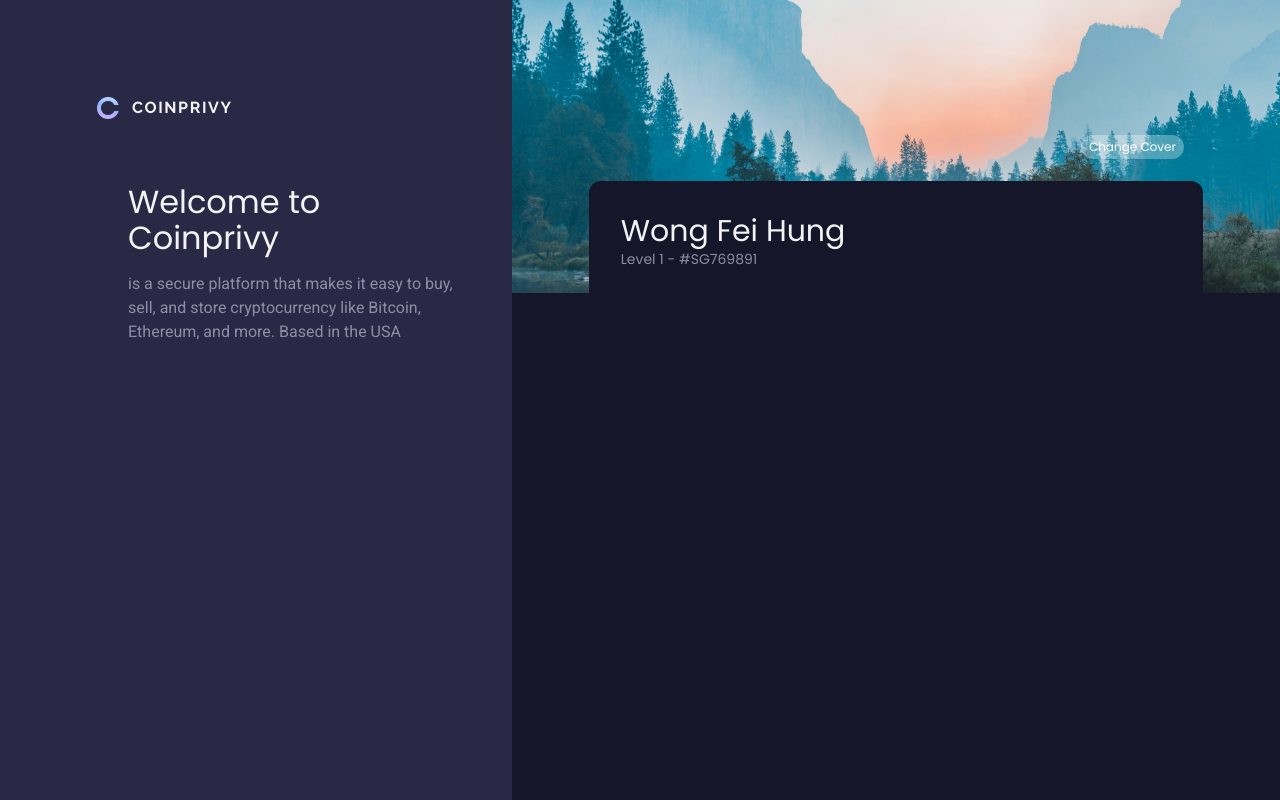
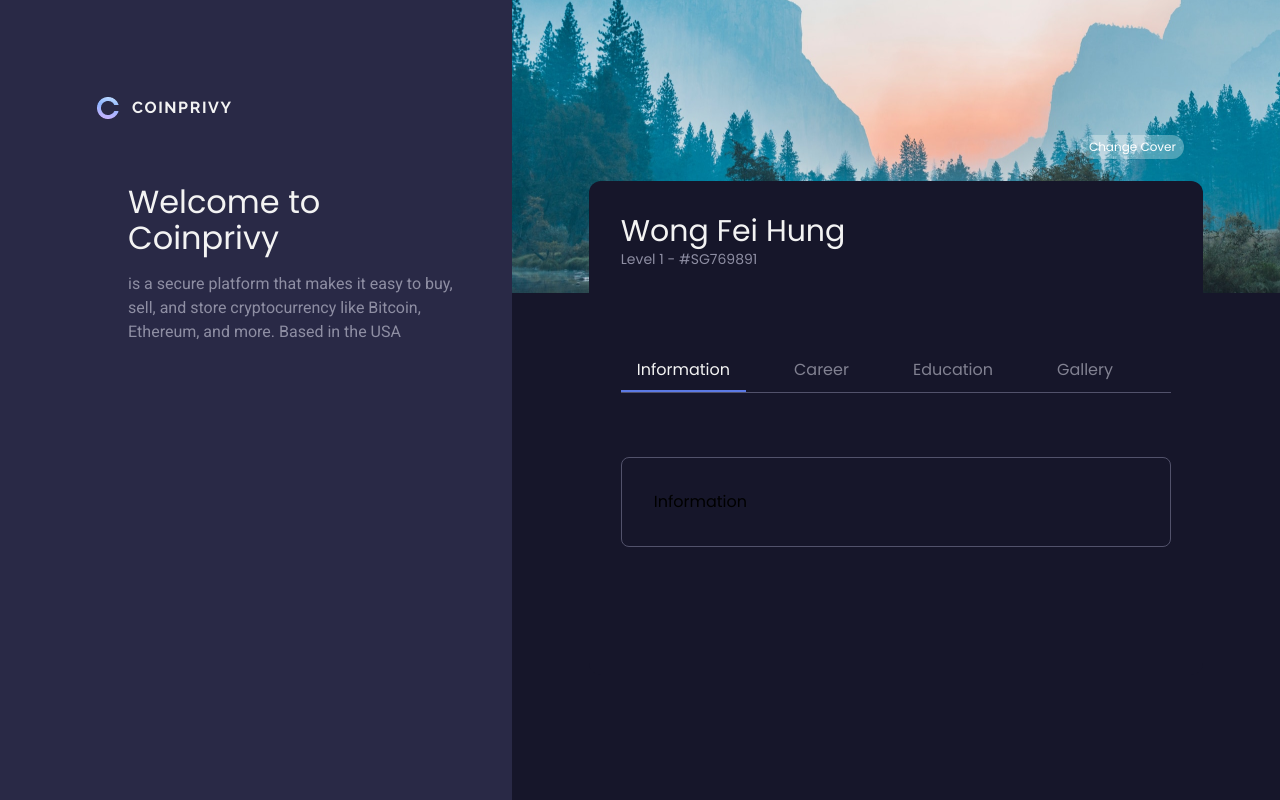
Before and after one commit to fadhilradh/profilio, a Next.js app: page /profile in a window 1280 px wide. Built offline with nearby package versions, Linux system fonts and the light colour scheme; no server answers.

Commit message:
add profile components

```diff
--- /dev/null
+++ b/app/Profile/Career.tsx
@@ -0,0 +1,7 @@
+import React from 'react'
+
+const Career = () => {
+  return <div>Career</div>
+}
+
+export default Career
--- /dev/null
+++ b/app/Profile/Education.tsx
@@ -0,0 +1,7 @@
+import React from 'react'
+
+const Education = () => {
+  return <div>Education</div>
+}
+
+export default Education
--- /dev/null
+++ b/app/Profile/Gallery.tsx
@@ -0,0 +1,7 @@
+import React from 'react'
+
+const Gallery = () => {
+  return <div>Gallery</div>
+}
+
+export default Gallery
--- /dev/null
+++ b/app/Profile/Information.tsx
@@ -0,0 +1,11 @@
+import React from 'react'
+
+const Information = () => {
+  return (
+    <div className="rounded-lg border border-stroke-primary p-8">
+      Information
+    </div>
+  )
+}
+
+export default Information
--- a/app/Profile/index.tsx
+++ b/app/Profile/index.tsx
@@ -3,7 +3,33 @@ import React from 'react'
 import MainView from 'components/Layout/MainView'
 import Sidebar from 'components/Layout/Sidebar'
 
+import Career from './Career'
+import Education from './Education'
+import Gallery from './Gallery'
+import Information from './Information'
+
 const ProfileApp = () => {
+  const [activeTabIndex, setActiveTabIndex] = React.useState(0)
+
+  const tabsData = [
+    {
+      label: 'Information',
+      content: <Information />,
+    },
+    {
+      label: 'Career',
+      content: <Career />,
+    },
+    {
+      label: 'Education',
+      content: <Education />,
+    },
+    {
+      label: 'Gallery',
+      content: <Gallery />,
+    },
+  ]
+
   return (
     <div className="flex">
       <Sidebar />
@@ -26,6 +52,28 @@ const ProfileApp = () => {
               <h1 className="text-3xl text-primary">Wong Fei Hung</h1>
               <p className="text-[14px] text-secondary">Level 1 - #SG769891</p>
             </section>
+
+            <div className="mt-11 flex gap-x-8 border-b border-stroke-primary">
+              {tabsData.map((tab, idx) => {
+                return (
+                  <button
+                    key={idx}
+                    className={`border-b-2  py-2 px-4 transition-colors duration-300 ${
+                      idx === activeTabIndex
+                        ? 'border-accent text-primary'
+                        : 'border-transparent  text-tertiary hover:border-gray-200'
+                    }`}
+                    onClick={() => setActiveTabIndex(idx)}
+                  >
+                    {tab.label}
+                  </button>
+                )
+              })}
+            </div>
+
+            <div className="mt-16 mb-24">
+              <p>{tabsData[activeTabIndex].content}</p>
+            </div>
           </main>
         </>
       </MainView>
```
